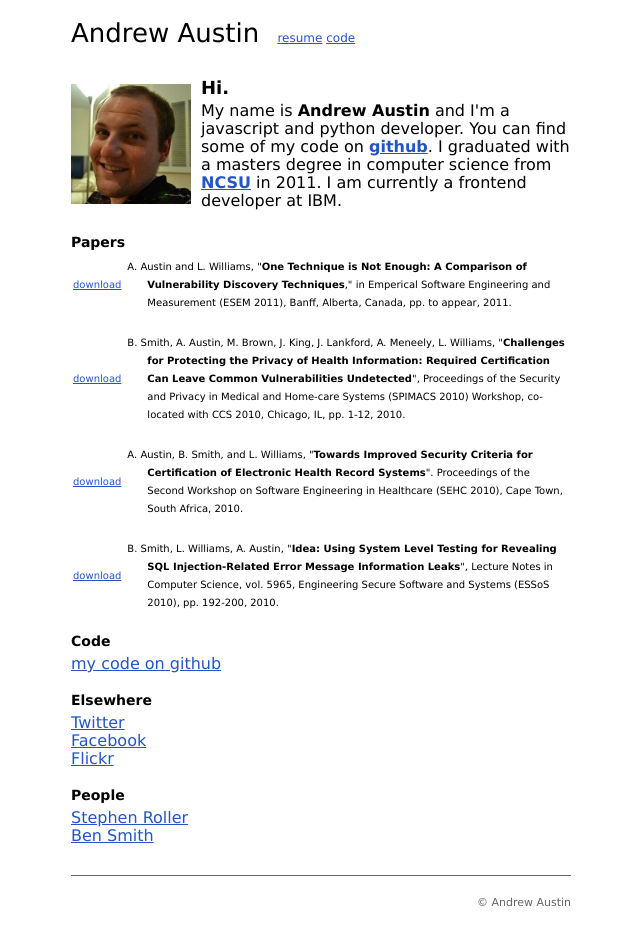
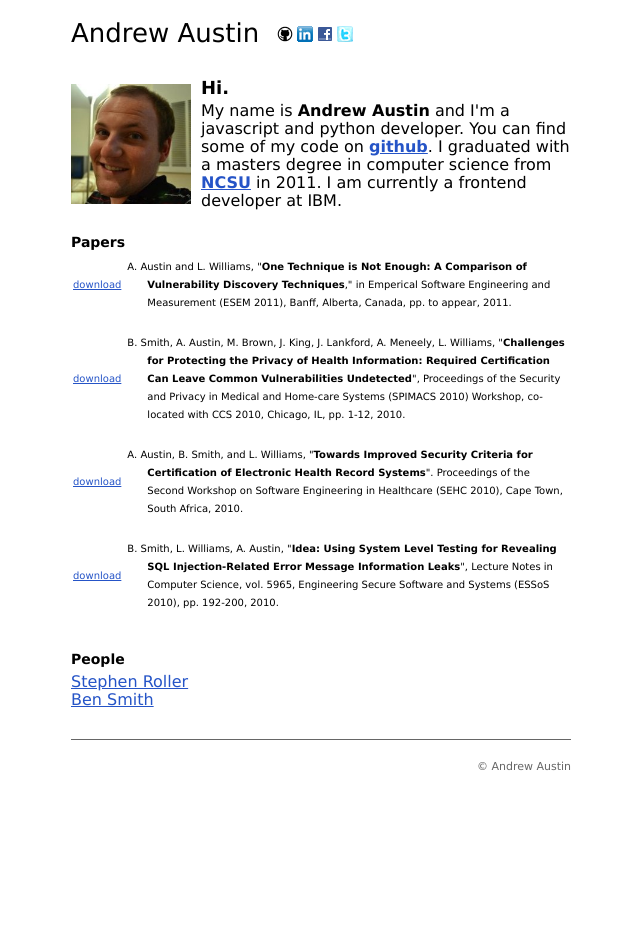
Before and after one commit to andrewaustin/pelican-andrewaustin, a plain HTML site: page templates/index.html in a window 1280 px wide. Shown: the whole page, without its empty margins (319-959 px from the left). After the commit the page ends 801 px from the top, so only its background shows below. Drawn offline with Linux system fonts and the light colour scheme.

Commit message:
Remove links better served by icons by name

```diff
--- a/templates/index.html
+++ b/templates/index.html
@@ -11,7 +11,14 @@
 <div class="container">
 	<div class="header">
         	        		<h1>Andrew Austin
-        					<span><a href="http://andrew-austin.com/andrew_austin_resume.pdf">resume</a> <a href="https://github.com/andrewaustin">code</a></span></h1>
+                                <span>
+                                    <a href="https://github.com/andrewaustin"><img src='../static/images/icons/github.png' /></a>
+                                    <a href="https://github.com/andrewaustin"><img src='../static/images/icons/linkedin.png' /></a>
+                                    <a href="https://github.com/andrewaustin"><img src='../static/images/icons/facebook.png' /></a>
+                                    <a href="https://github.com/andrewaustin"><img src='../static/images/icons/twitter.png' /></a>
+                                    <!-- <a href="https://github.com/andrewaustin"><img src='../static/images/icons/flicker.png' /></a> -->
+                                </span>
+                            </h1>
 	</div><!-- end header -->
 	<div class="indexMap">
 
@@ -52,17 +59,7 @@ My name is <b>Andrew Austin</b> and I'm a javascript and python developer. You c
 			</tr>
 		</table>
 		<br/>
-		<h4>Code</h4>
-		<a href="https://github.com/andrewaustin">my code on github</a>
-		<br/>
-		<br/>
-		<h4>Elsewhere</h4>
-		<a href="http://twitter.com/andrewdaustin/">Twitter</a><br/>
-		<a href="http://www.facebook.com/andrew.d.austin">Facebook</a><br/>
-		<a href="http://www.flickr.com/photos/andrew_austin/">Flickr</a><br/>
-
         <br/>
-
         <h4>People</h4>
         <a href="http://stephenroller.com/">Stephen Roller</a><br/>
         <a href="http://www.mustbehighorlow.com/bensmith/">Ben Smith</a>
```
